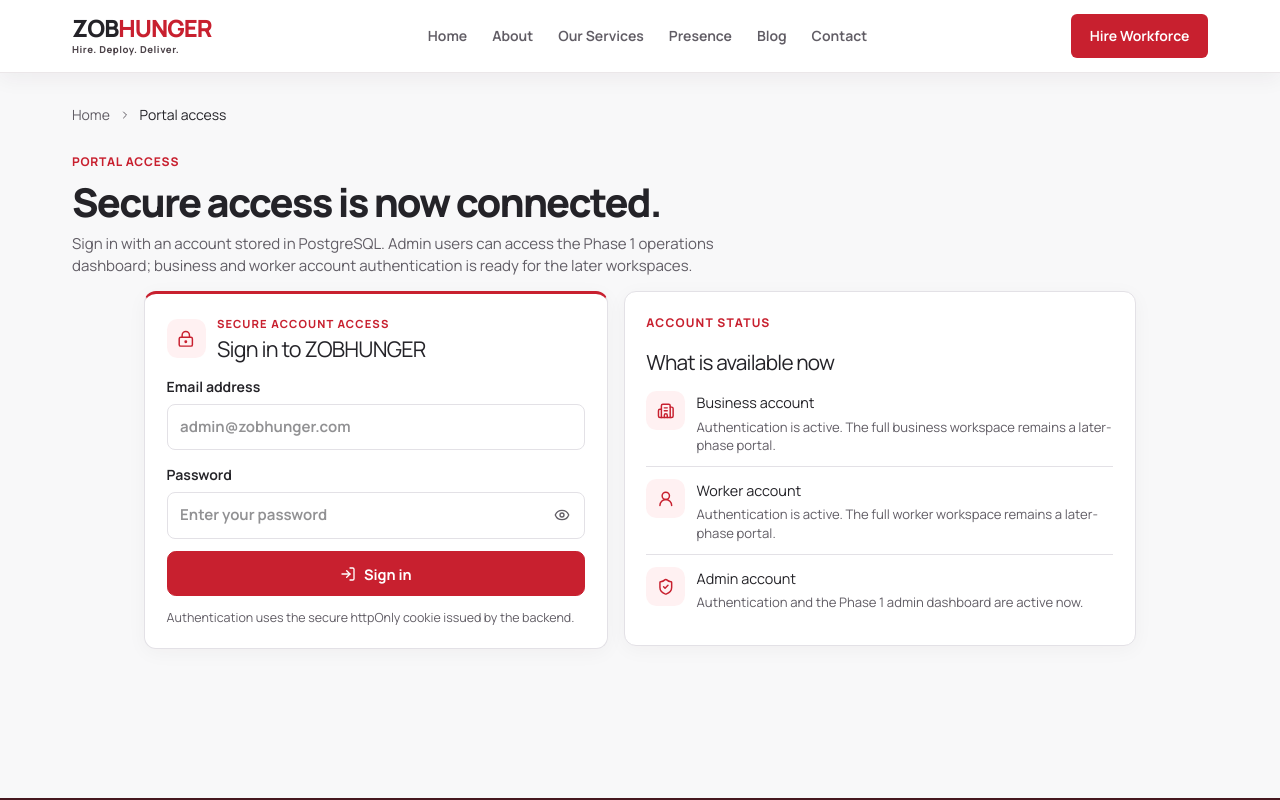
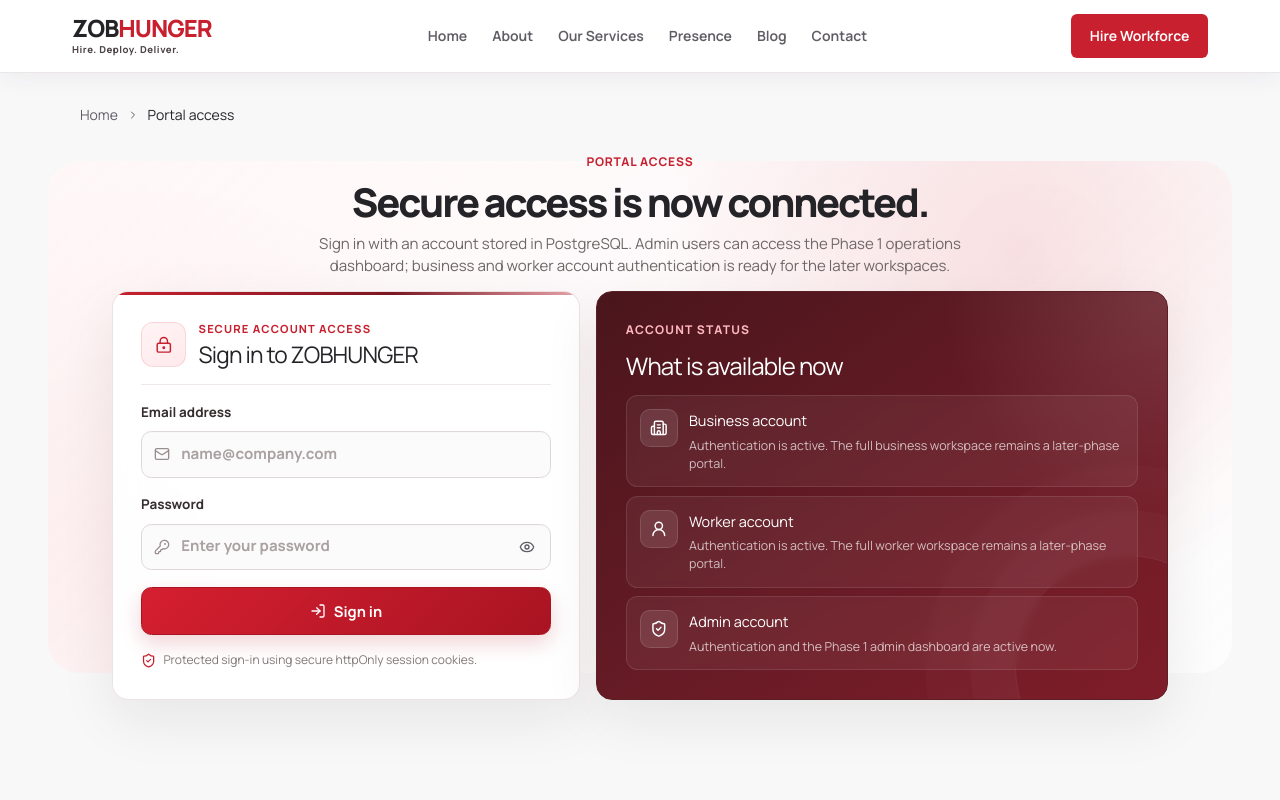
Before and after one commit to Aayush20253534/ZOBHUNGER, a Next.js app in the folder client/: page /login in a window 1280 px wide. Shown: the top 800 px of the page. Built offline with nearby package versions, Linux system fonts and the light colour scheme; no server answers.

Commit message:
refactor(auth): modernize portal and institution partner login experience

```diff
--- a/client/src/app/login/page.tsx
+++ b/client/src/app/login/page.tsx
@@ -34,7 +34,7 @@ const accountTypes = [
 
 export default function LoginPage() {
   return (
-    <div className="zb-portal-page">
+    <div className="zb-portal-page zb-auth-page zb-auth-page--portal">
       <Breadcrumbs
         items={[{ label: "Home", href: "/" }, { label: "Portal access" }]}
       />
--- a/client/src/components/auth/LoginForm.tsx
+++ b/client/src/components/auth/LoginForm.tsx
@@ -2,7 +2,7 @@
 
 import { FormEvent, useState } from "react";
 import { useRouter } from "next/navigation";
-import { Eye, EyeOff, LockKeyhole, LogIn } from "lucide-react";
+import { Eye, EyeOff, KeyRound, LockKeyhole, LogIn, Mail, ShieldCheck } from "lucide-react";
 import { ApiError } from "@/lib/api";
 import { login } from "@/services/auth.service";
 
@@ -55,19 +55,23 @@ export function LoginForm() {
 
       <label>
         <span>Email address</span>
+        <span className="zb-auth-input-wrap">
+          <Mail aria-hidden="true" />
           <input
             type="email"
             autoComplete="email"
             value={email}
             onChange={(event) => setEmail(event.target.value)}
-          placeholder="admin@zobhunger.com"
+            placeholder="name@company.com"
             required
           />
+        </span>
       </label>
 
       <label>
         <span>Password</span>
-        <span className="zb-password-field">
+        <span className="zb-password-field zb-auth-input-wrap">
+          <KeyRound aria-hidden="true" />
           <input
             type={showPassword ? "text" : "password"}
             autoComplete="current-password"
@@ -100,7 +104,8 @@ export function LoginForm() {
       </button>
 
       <p className="zb-login-security-note">
-        Authentication uses the secure httpOnly cookie issued by the backend.
+        <ShieldCheck aria-hidden="true" />
+        Protected sign-in using secure httpOnly session cookies.
       </p>
     </form>
   );
--- a/client/src/styles/portal.css
+++ b/client/src/styles/portal.css
@@ -791,3 +791,349 @@ body:has(.zb-placement-portal-restricted-page) .zb-footer {
     font-size: 0.9rem;
   }
 }
+
+/* Modern authentication experience: Portal Access + Institution Partner Login. */
+.zb-auth-page {
+  position: relative;
+  isolation: isolate;
+  width: min(100%, 70rem);
+  margin: 0 auto;
+  padding-bottom: clamp(2rem, 5vw, 4rem);
+}
+
+.zb-auth-page::before {
+  content: "";
+  position: absolute;
+  z-index: -1;
+  inset: 4.25rem -2rem auto;
+  height: min(32rem, 68vh);
+  border-radius: 2rem;
+  background:
+    radial-gradient(circle at 82% 18%, rgba(207, 29, 43, 0.12), transparent 34%),
+    radial-gradient(circle at 8% 80%, rgba(207, 29, 43, 0.06), transparent 34%),
+    linear-gradient(135deg, rgba(255, 247, 247, 0.96), rgba(255, 255, 255, 0.72));
+  pointer-events: none;
+}
+
+.zb-auth-page .zb-portal-heading {
+  margin: 0 auto 1rem;
+  text-align: center;
+}
+
+.zb-auth-page .zb-portal-heading .zb-page-heading {
+  max-width: 49rem;
+  margin-inline: auto;
+}
+
+.zb-auth-page .zb-portal-heading .zb-page-heading h1 {
+  max-width: none;
+  font-size: clamp(2rem, 3.7vw, 3.05rem);
+  line-height: 1.02;
+  letter-spacing: -0.055em;
+}
+
+.zb-auth-page .zb-portal-heading .zb-page-description {
+  max-width: 43rem;
+  margin: 0.65rem auto 0;
+  color: #6f6767;
+  font-size: 0.94rem;
+  line-height: 1.55;
+}
+
+.zb-auth-page .zb-login-layout {
+  width: min(100%, 66rem);
+  gap: 1rem;
+  align-items: stretch;
+}
+
+.zb-auth-page .zb-login-form,
+.zb-auth-page .zb-account-access-summary {
+  min-height: 100%;
+  border-radius: 1rem;
+  box-shadow: 0 1.2rem 3.5rem rgba(46, 27, 29, 0.08);
+}
+
+.zb-auth-page .zb-login-form {
+  position: relative;
+  overflow: hidden;
+  gap: 0.95rem;
+  padding: clamp(1.3rem, 2.5vw, 1.75rem);
+  border: 1px solid rgba(119, 31, 41, 0.13);
+  border-top: 1px solid rgba(119, 31, 41, 0.13);
+  background: rgba(255, 255, 255, 0.94);
+  backdrop-filter: blur(14px);
+}
+
+.zb-auth-page .zb-login-form::before {
+  content: "";
+  position: absolute;
+  top: 0;
+  left: 0;
+  width: 100%;
+  height: 3px;
+  background: linear-gradient(90deg, var(--zb-action), #7b1722 60%, #e7a2a9);
+}
+
+.zb-auth-page .zb-login-form-heading {
+  gap: 0.8rem;
+  padding-bottom: 0.95rem;
+  margin-bottom: 0.05rem;
+  border-bottom: 1px solid #eee8e8;
+}
+
+.zb-auth-page .zb-login-form-heading .zb-icon-tile {
+  width: 2.8rem;
+  height: 2.8rem;
+  flex-basis: 2.8rem;
+  border: 1px solid rgba(207, 29, 43, 0.12);
+  border-radius: 0.75rem;
+  background: linear-gradient(145deg, #fff4f5, #ffe9eb);
+  color: var(--zb-action);
+}
+
+.zb-auth-page .zb-login-form-heading h2 {
+  font-size: 1.42rem;
+  letter-spacing: -0.035em;
+}
+
+.zb-auth-page .zb-login-form label {
+  gap: 0.42rem;
+  color: #352d2e;
+  font-size: 0.84rem;
+  font-weight: 720;
+}
+
+.zb-auth-input-wrap {
+  position: relative;
+  display: flex;
+  align-items: center;
+}
+
+.zb-auth-input-wrap > svg:first-child {
+  position: absolute;
+  z-index: 1;
+  left: 0.82rem;
+  width: 1rem;
+  height: 1rem;
+  color: #9a8f90;
+  pointer-events: none;
+}
+
+.zb-auth-page .zb-login-form .zb-auth-input-wrap input {
+  min-height: 2.9rem;
+  padding-left: 2.45rem;
+  border: 1px solid #ded7d8;
+  border-radius: 0.65rem;
+  background: #fcfbfb;
+  box-shadow: inset 0 1px 1px rgba(46, 27, 29, 0.02);
+  transition: border-color 160ms ease, background 160ms ease, box-shadow 160ms ease;
+}
+
+.zb-auth-page .zb-login-form .zb-password-field input {
+  padding-right: 3rem;
+}
+
+.zb-auth-page .zb-login-form .zb-auth-input-wrap input::placeholder {
+  color: #aaa1a2;
+}
+
+.zb-auth-page .zb-login-form .zb-auth-input-wrap input:hover {
+  border-color: #cfc5c6;
+  background: #fff;
+}
+
+.zb-auth-page .zb-login-form .zb-auth-input-wrap input:focus {
+  border-color: rgba(207, 29, 43, 0.72);
+  background: #fff;
+  box-shadow: 0 0 0 4px rgba(207, 29, 43, 0.08);
+}
+
+.zb-auth-page .zb-password-toggle {
+  right: 0.48rem;
+  width: 2rem;
+  height: 2rem;
+  border-radius: 0.5rem;
+}
+
+.zb-auth-page .zb-login-submit {
+  min-height: 2.9rem;
+  margin-top: 0.1rem;
+  border-radius: 0.65rem;
+  border-color: #a91422;
+  background: linear-gradient(135deg, #d51f30, #a91422);
+  box-shadow: 0 0.55rem 1.25rem rgba(176, 20, 34, 0.18);
+  font-size: 0.92rem;
+  transition: transform 160ms ease, box-shadow 160ms ease, filter 160ms ease;
+}
+
+.zb-auth-page .zb-login-submit:not(:disabled):hover {
+  transform: translateY(-1px);
+  filter: brightness(0.98);
+  box-shadow: 0 0.75rem 1.5rem rgba(176, 20, 34, 0.22);
+}
+
+.zb-auth-page .zb-login-submit:focus-visible {
+  outline: 3px solid rgba(207, 29, 43, 0.2);
+  outline-offset: 2px;
+}
+
+.zb-auth-page .zb-login-security-note {
+  display: flex;
+  align-items: flex-start;
+  gap: 0.45rem;
+  padding-top: 0.1rem;
+  color: #817778;
+  font-size: 0.75rem;
+}
+
+.zb-auth-page .zb-login-security-note svg {
+  width: 0.95rem;
+  height: 0.95rem;
+  margin-top: 0.08rem;
+  flex: none;
+  color: var(--zb-action);
+}
+
+.zb-auth-page .zb-account-access-summary {
+  position: relative;
+  overflow: hidden;
+  padding: clamp(1.35rem, 2.5vw, 1.8rem);
+  border: 1px solid #5b2027;
+  background:
+    radial-gradient(circle at 100% 0, rgba(255, 255, 255, 0.12), transparent 32%),
+    linear-gradient(145deg, #4a151c 0%, #661b25 52%, #7f1d29 100%);
+  color: #fff;
+}
+
+.zb-auth-page .zb-account-access-summary::after {
+  content: "";
+  position: absolute;
+  right: -4.5rem;
+  bottom: -5rem;
+  width: 14rem;
+  height: 14rem;
+  border: 1px solid rgba(255, 255, 255, 0.08);
+  border-radius: 50%;
+  box-shadow:
+    0 0 0 2.8rem rgba(255, 255, 255, 0.025),
+    0 0 0 5.6rem rgba(255, 255, 255, 0.018);
+  pointer-events: none;
+}
+
+.zb-auth-page .zb-account-access-summary > .zb-eyebrow {
+  position: relative;
+  z-index: 1;
+  color: #ffb8bf;
+}
+
+.zb-auth-page .zb-account-access-summary > h2 {
+  position: relative;
+  z-index: 1;
+  margin-top: 0.25rem;
+  color: #fff;
+  font-size: 1.5rem;
+  line-height: 1.15;
+}
+
+.zb-auth-page .zb-account-type-list {
+  position: relative;
+  z-index: 1;
+  gap: 0.55rem;
+  margin-top: 1rem;
+}
+
+.zb-auth-page .zb-account-type-list article {
+  gap: 0.72rem;
+  padding: 0.82rem;
+  border: 1px solid rgba(255, 255, 255, 0.1);
+  border-radius: 0.72rem;
+  background: rgba(255, 255, 255, 0.055);
+  backdrop-filter: blur(4px);
+}
+
+.zb-auth-page .zb-account-type-list article:first-child {
+  padding-top: 0.82rem;
+  border-top: 1px solid rgba(255, 255, 255, 0.1);
+}
+
+.zb-auth-page .zb-account-type-list .zb-icon-tile {
+  width: 2.35rem;
+  height: 2.35rem;
+  flex-basis: 2.35rem;
+  border: 1px solid rgba(255, 255, 255, 0.12);
+  border-radius: 0.62rem;
+  background: rgba(255, 255, 255, 0.1);
+  color: #fff;
+}
+
+.zb-auth-page .zb-account-type-list h3 {
+  color: #fff;
+  font-size: 0.9rem;
+}
+
+.zb-auth-page .zb-account-type-list p {
+  margin-top: 0.22rem;
+  color: rgba(255, 255, 255, 0.7);
+  font-size: 0.78rem;
+  line-height: 1.45;
+}
+
+.zb-auth-page .zb-login-error {
+  padding: 0.7rem 0.8rem;
+  border-radius: 0.6rem;
+  font-size: 0.82rem;
+}
+
+@media (min-width: 900px) {
+  .zb-auth-page .zb-login-layout {
+    grid-template-columns: minmax(0, 0.9fr) minmax(0, 1.1fr);
+  }
+
+  .zb-auth-page--placement .zb-login-layout {
+    grid-template-columns: minmax(0, 0.95fr) minmax(0, 1.05fr);
+  }
+}
+
+@media (max-width: 899px) {
+  .zb-auth-page::before {
+    inset-inline: -0.75rem;
+  }
+
+  .zb-auth-page .zb-login-layout {
+    max-width: 35rem;
+  }
+
+  .zb-auth-page .zb-account-access-summary {
+    order: 2;
+  }
+}
+
+@media (max-width: 620px) {
+  .zb-auth-page {
+    padding-bottom: 2rem;
+  }
+
+  .zb-auth-page::before {
+    top: 3rem;
+    height: 28rem;
+    border-radius: 1.25rem;
+  }
+
+  .zb-auth-page .zb-portal-heading {
+    text-align: left;
+  }
+
+  .zb-auth-page .zb-portal-heading .zb-page-heading,
+  .zb-auth-page .zb-portal-heading .zb-page-description {
+    margin-inline: 0;
+  }
+
+  .zb-auth-page .zb-portal-heading .zb-page-heading h1 {
+    font-size: clamp(1.8rem, 9vw, 2.35rem);
+  }
+
+  .zb-auth-page .zb-login-form,
+  .zb-auth-page .zb-account-access-summary {
+    border-radius: 0.85rem;
+  }
+}
```
Also changed, not shown: client/src/app/placement-cell-login/page.tsx (+1 -1 lines), client/src/components/placement/PlacementCellLoginForm.tsx (+4 -4 lines). Lines whose indentation alone changed are shown as unchanged.
